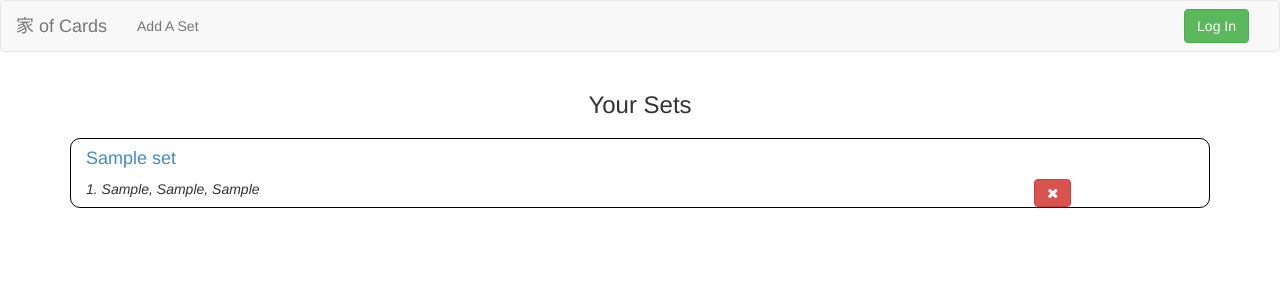
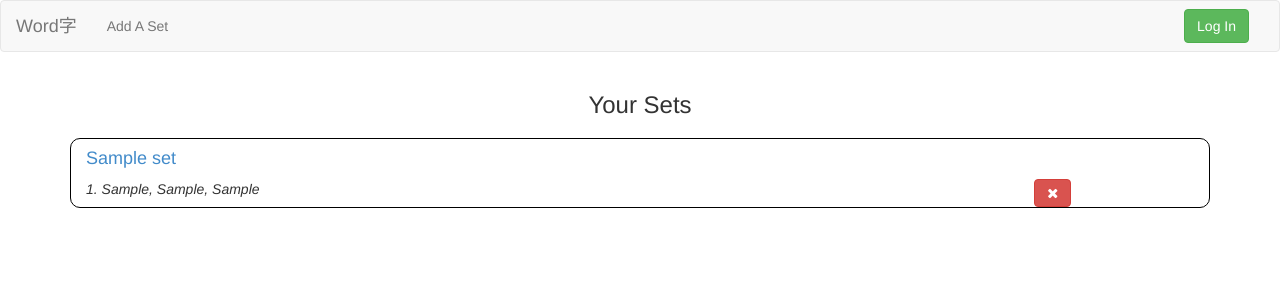
Before and after one commit to lbiester/Learn-Chinese, a Flask app: template app/templates/user.html in a window 1280 px wide. Shown: the top 300 px of the page. Run offline with Flask 2, Linux system fonts and the light colour scheme; the template is opened without the code that fills it: values that come from a table or form of the project are taken from there, others are empty; tables that the repository leaves empty hold one stand-in row (values such as "Sample post"); some libraries are stand-ins or nearby versions.

Commit message:
changed name

```diff
--- a/app/templates/base.html
+++ b/app/templates/base.html
@@ -12,7 +12,7 @@
           <div class="container-fluid">
             <!-- Brand and toggle get grouped for better mobile display -->
             <div class="navbar-header">
-              <a class="navbar-brand" href="{{ url_for('index') }}">家 of Cards</a>
+              <a class="navbar-brand" href="{{ url_for('index') }}">Word字</a>
             </div>
               <ul class="nav navbar-nav">
                 <li id="addset"><a href="{{ url_for('addset') }}">Add A Set</a></li>
```
